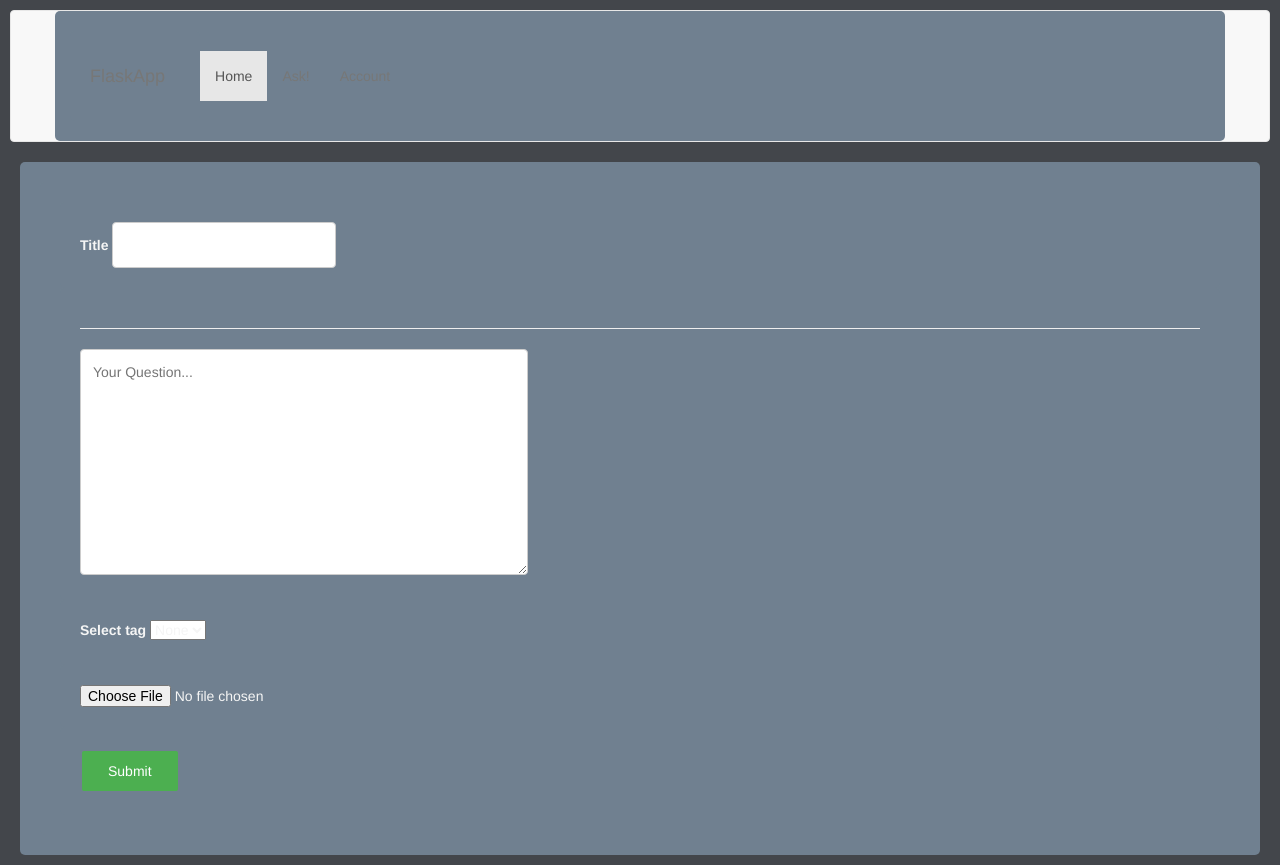
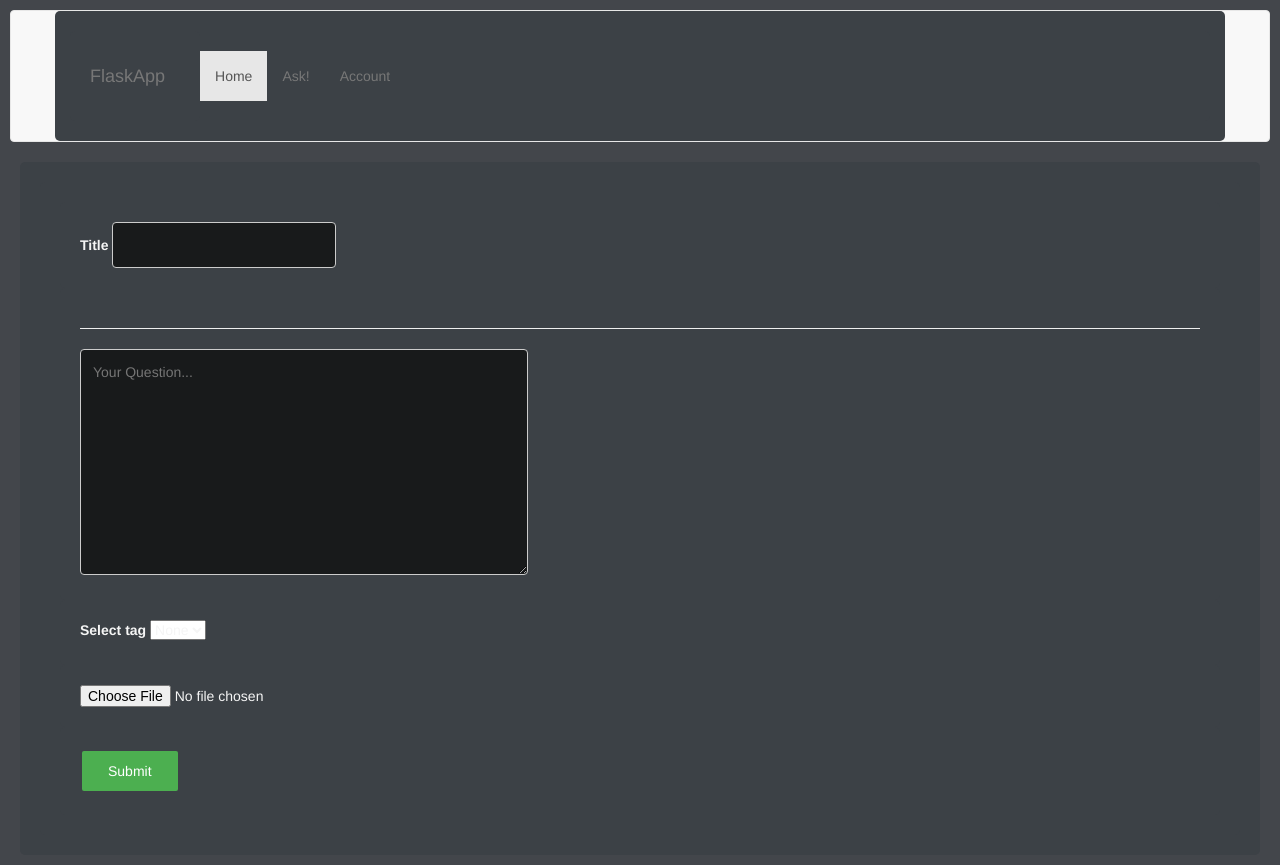
Before and after one commit to Tomporino/askm8remix, a Flask app: template templates/add_question.html in a window 1280 px wide. Run offline with Flask 2, Linux system fonts and the light colour scheme; the template is opened without the code that fills it, so the values that code supplies are empty; some libraries are stand-ins or nearby versions.

Commit message:
div background color changed

```diff
--- a/static/style/theme_add_question.css
+++ b/static/style/theme_add_question.css
@@ -1,4 +1,5 @@
 input[type=text] {
+    background-color: #181a1b;
     width: 20%;
     padding: 12px;
     border: 1px solid #ccc;
@@ -8,6 +9,7 @@ input[type=text] {
 }
 
 textarea {
+    background-color: #181a1b;
     width: 40%;
     padding: 12px;
     border: 1px solid #ccc;
@@ -23,7 +25,7 @@ textarea {
 div {
     border-radius: 5px;
     color: whitesmoke;
-    background-color: slategray;
+    background-color: rgb(60, 65, 70);
     padding: 20px;
 }
 
@@ -36,3 +38,7 @@ button {
     margin: 4px 2px;
     cursor: pointer;
 }
+
+#hr {
+    border: 2px solid #E7903C;
+}
```
